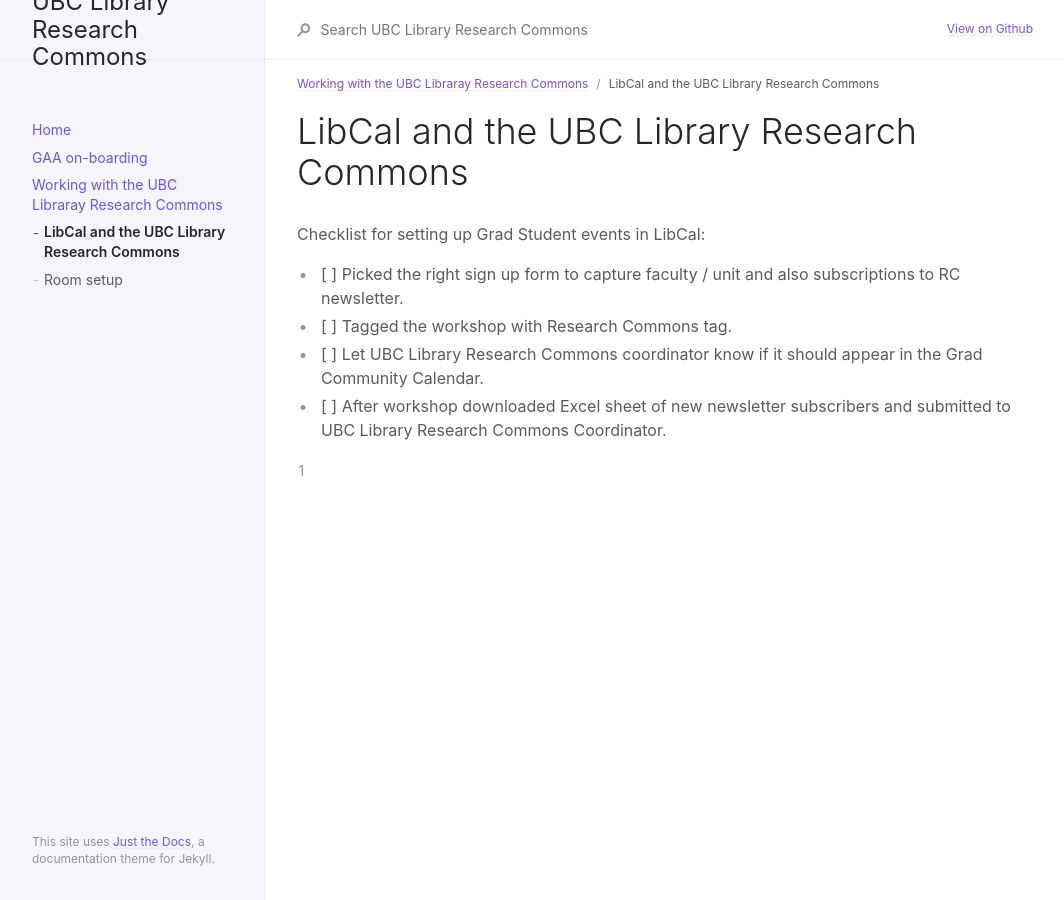
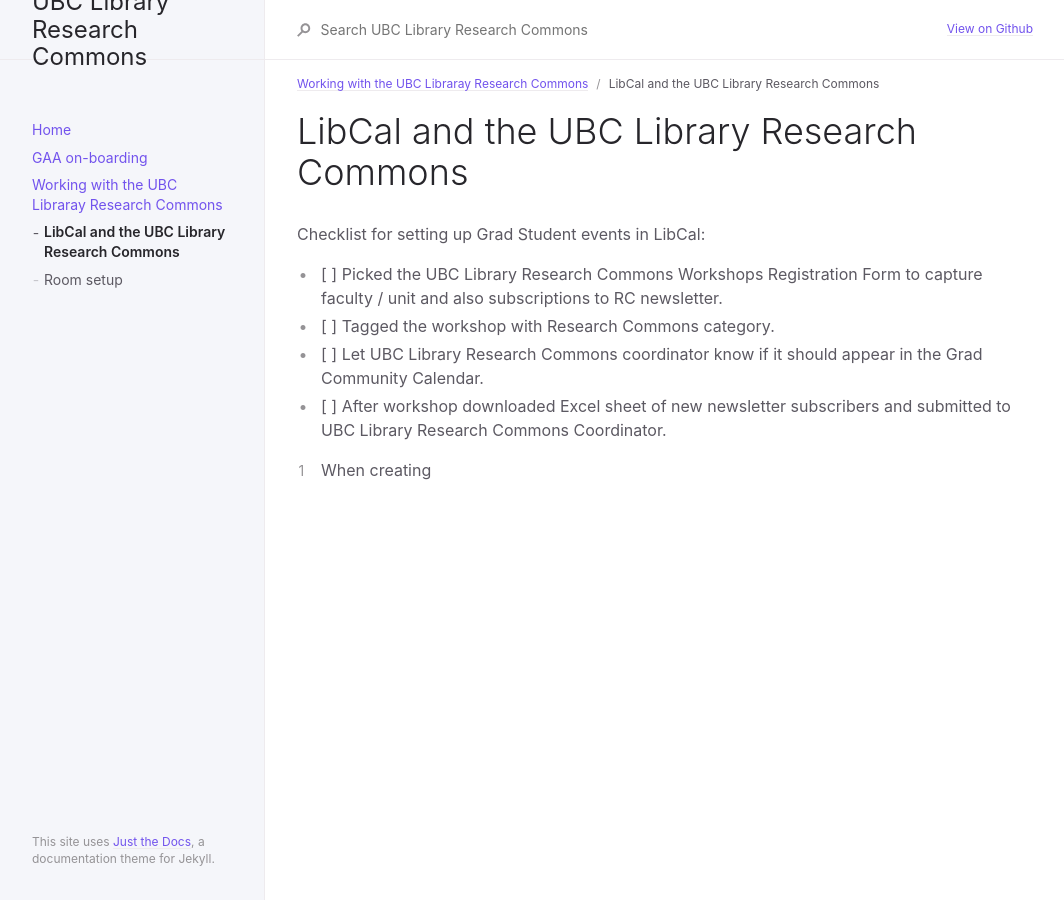
Before and after one commit to sarahblay/rc-docs, a Jekyll site: the page built from docs/usingthercspaces/libcal.md, in a window 1280 px wide. Shown: the whole page, without its empty margins (107-1171 px from the left). Built offline with Jekyll 4.4.1, drawn with Linux system fonts in a browser that asks for light colours.

Commit message:
Update libcal.md

```diff
--- a/docs/usingthercspaces/libcal.md
+++ b/docs/usingthercspaces/libcal.md
@@ -6,9 +6,9 @@ nav_order: 1
 ---
 # LibCal and the UBC Library Research Commons
 Checklist for setting up Grad Student events in LibCal:
-- \[ ] Picked the right sign up form to capture faculty / unit and also subscriptions to RC newsletter.
-- \[ ] Tagged the workshop with Research Commons tag.
+- \[ ] Picked the UBC Library Research Commons Workshops Registration Form to capture faculty / unit and also subscriptions to RC newsletter.
+- \[ ] Tagged the workshop with Research Commons category.
 - \[ ] Let UBC Library Research Commons coordinator know if it should appear in the Grad Community Calendar.
 - \[ ] After workshop downloaded Excel sheet of new newsletter subscribers and submitted to UBC Library Research Commons Coordinator.
 
-1.
+1. When creating
```
